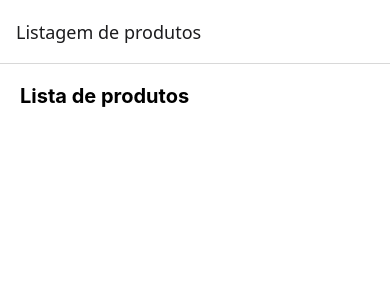
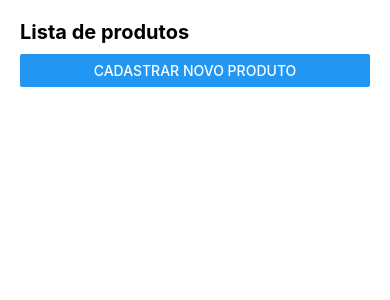
Before and after one commit to lucas-nimtz/cadastro_produto, a React Native app: screen /Listagem in a window 390 px wide. Shown: the top 300 px of the page. Built offline with nearby package versions, Linux system fonts and the light colour scheme.

Commit message:
aula 30-04

```diff
--- a/App.tsx
+++ b/App.tsx
@@ -2,28 +2,30 @@ import React from 'react';
 import Tela_cadastro_produto from './src/views/tela_cadastro_produto';
 import TelaListarProdutos from './src/views/tela_listar_produtos';
 import { NavigationContainer } from '@react-navigation/native';
-import { createNativeStackNavigator } from '@react-navigation/native-stack';
+import { createStackNavigator } from '@react-navigation/stack';
+
 
 export type RootStackParamList = {
-  Cadastro: undefined,
-  Listagem: undefined
+  Cadastro: undefined;
+  Listagem: undefined;
 }
 
-const Stack = createNativeStackNavigator<RootStackParamList>();
+const Stack = createStackNavigator<RootStackParamList>();
 
 export default function App() {
   return (
     <NavigationContainer>
-      <Stack.Navigator initialRouteName='Listagem'>
+      <Stack.Navigator
+        initialRouteName='Listagem'
+        screenOptions={{headerShown: false}}
+      >
+      <Stack.Screen
+          name='Cadastro'
+          component={Tela_cadastro_produto}
+        />
         <Stack.Screen
           name='Listagem'
           component={TelaListarProdutos}
-          options={{title: "Listagem de produtos"}}
-        />
-        <Stack.Screen
-          name='Cadastro'
-          component={Tela_cadastro_produto}
-          options={{title: "Cadastro de produtos"}}
         />
       </Stack.Navigator>
     </NavigationContainer>
--- a/src/views/tela_cadastro_produto.tsx
+++ b/src/views/tela_cadastro_produto.tsx
@@ -2,6 +2,11 @@ import React from "react";
 import { View, Text, TextInput, Button, Alert, StyleSheet } from "react-native";
 import { useForm, Controller } from "react-hook-form";
 import AsyncStorage from "@react-native-async-storage/async-storage";
+import { StackNavigationProp } from "@react-navigation/stack";
+import { RootStackParamList } from "../../App";
+import { useNavigation } from "@react-navigation/native";
+
+type prop_navegacao = StackNavigationProp<RootStackParamList, "Cadastro">
 
 interface Produto{
     nome: string;
@@ -10,6 +15,7 @@ interface Produto{
 }
 
 const Tela_cadastro_produto: React.FC = () => {
+    const navegacao = useNavigation<prop_navegacao>();
     const{
         control,
         handleSubmit,
@@ -35,7 +41,7 @@ const Tela_cadastro_produto: React.FC = () => {
         catch(error){
             console.log("Erro ao salvar: " + error);
         }
-
+        navegacao.navigate("Listagem");
     }
 
     return(
--- a/src/views/tela_listar_produtos.tsx
+++ b/src/views/tela_listar_produtos.tsx
@@ -1,6 +1,11 @@
 import AsyncStorage from "@react-native-async-storage/async-storage";
+import { StackNavigationProp } from "@react-navigation/stack";
 import React, { useEffect, useState } from "react";
-import { View, Text, FlatList, StyleSheet } from "react-native";
+import { View, Text, FlatList, StyleSheet, Button } from "react-native";
+import { RootStackParamList } from "../../App";
+import { useNavigation } from "@react-navigation/native";
+
+type prop_navegacao = StackNavigationProp<RootStackParamList, "Listagem">;
 
 interface Produto{
     id:string;
@@ -9,7 +14,12 @@ interface Produto{
     valor:string;
 }
 const TelaListarProdutos: React.FC = () => {
+    const navegacao = useNavigation<prop_navegacao>();
     const [produtos, setProdutos] = useState<Produto[]>([]);
+
+    const cadastro = () => {
+        navegacao.navigate("Cadastro");
+    }
 
     useEffect(() => {
         const busca_produtos = async () => {
@@ -28,6 +38,7 @@ const TelaListarProdutos: React.FC = () => {
     return(
         <View style={styles.container}>
             <Text style={styles.titulo}>Lista de produtos</Text>
+            <Button title='Cadastrar Novo Produto' onPress={ () => {cadastro()} } />
             <FlatList
                 data={produtos}
                 keyExtractor={(item) => item.id}
```
